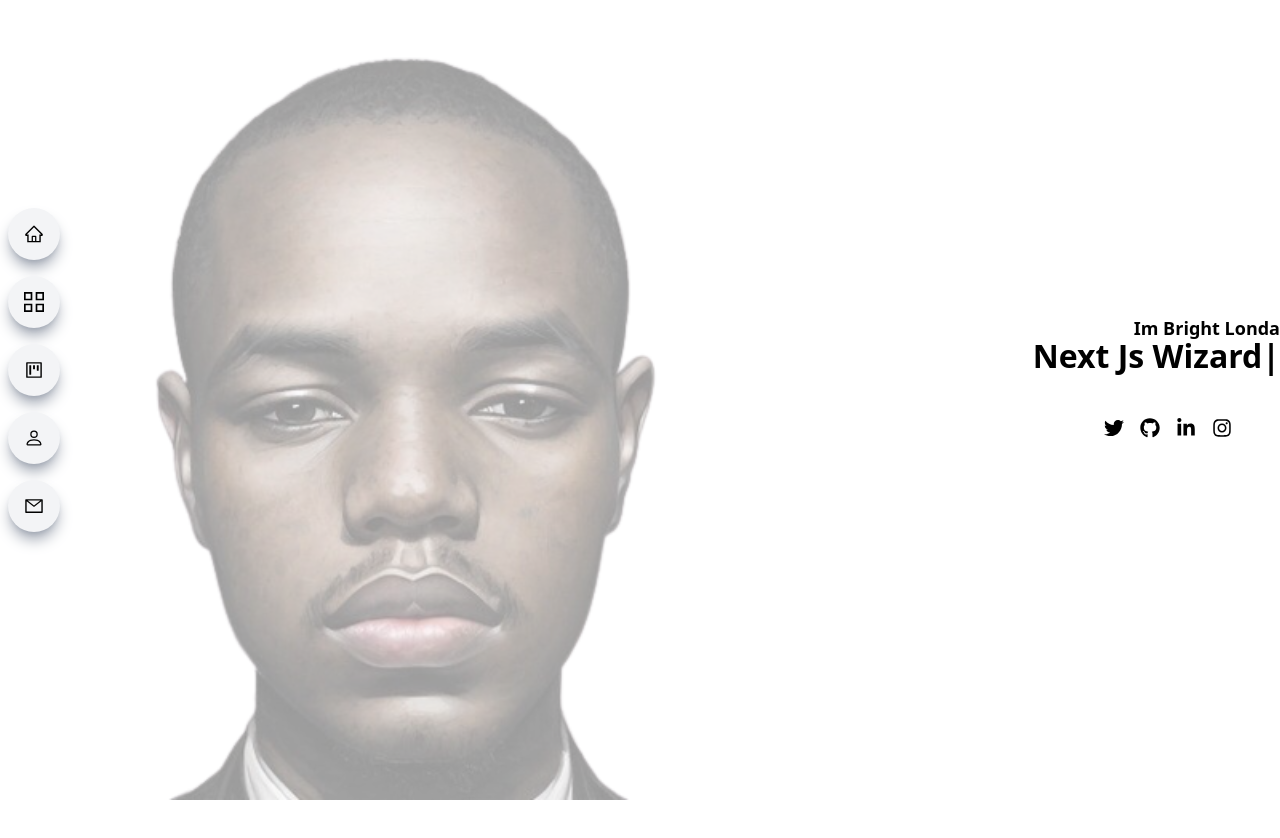
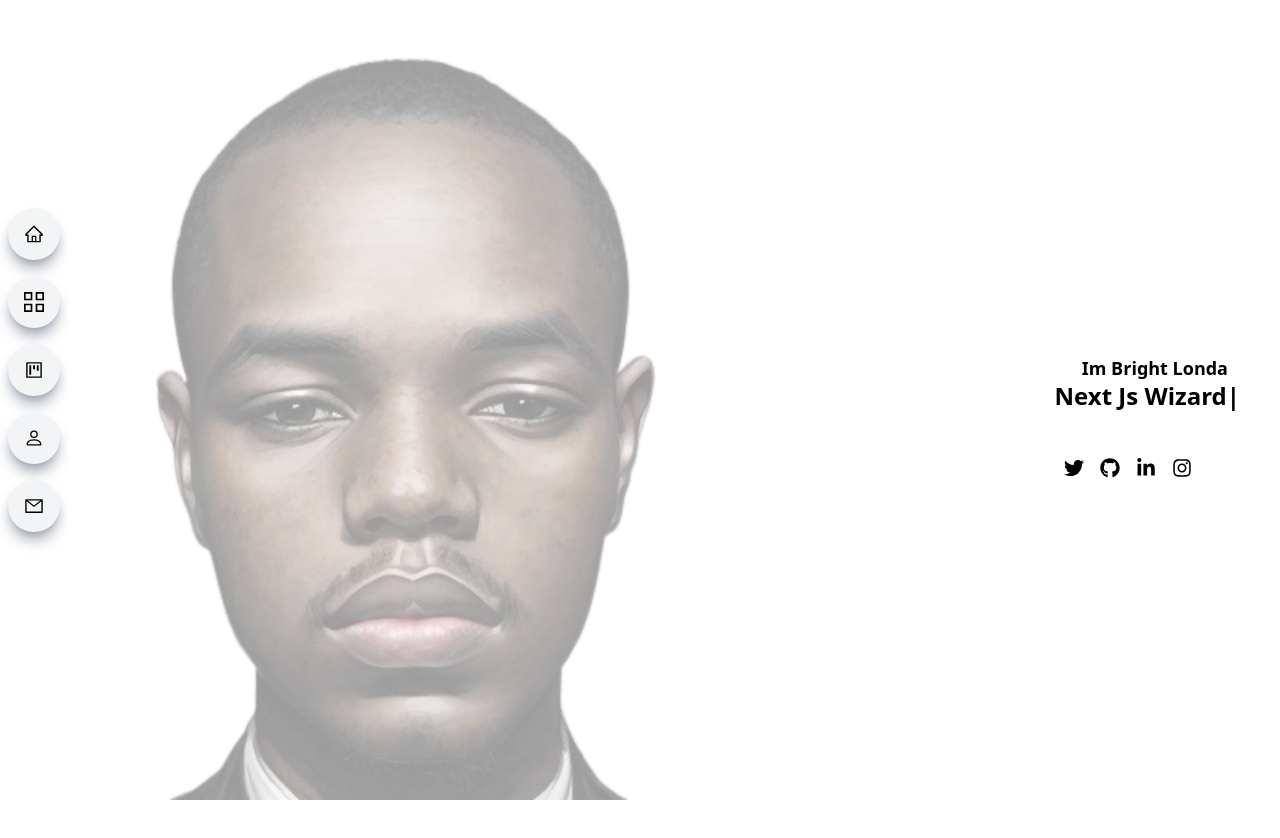
Before and after one commit to cozyCodr/deploy_portfolio, a React (Vite) app: page / in a window 1280 px wide. Before the commit the page ends 800 px from the top, so only its background shows below. Built offline with nearby package versions, Linux system fonts and the light colour scheme.

Commit message:
fixed image positioning

```diff
--- a/src/components/Main.jsx
+++ b/src/components/Main.jsx
@@ -5,13 +5,13 @@ import {FaTwitter, FaGithub, FaInstagram, FaLinkedinIn} from "react-icons/fa"
 const Main = () => {
   return (
     <div id="main"className=''>
-        <div className="md:h-screen md:mx-auto flex justify-start sm:absolute relative md:left-0 -left-[250px]">
+        <div className="md:h-screen md:mx-auto flex justify-start sm:absolute relative md:left-0 -left-[200px]">
             <img className="md:h-screen" md:mx-auto src="/bg.png" />
         </div>
 
         <div className="w-full h-screen absolute top-0 left-0 bg-white/60">
-            <div className='flex flex-col justify-center items-end h-screen'>
-                <h1 className="text-lg font-black">Im Bright Londa</h1>
+            <div className='flex flex-col justify-center items-end h-screen m-10'>
+                <h1 className="text-lg font-black mr-3">Im Bright Londa</h1>
                 <h2 className='text-lg font-black'>
                     <TypeAnimation
                         sequence={[
@@ -25,7 +25,7 @@ const Main = () => {
                         wrapper="div"
                         cursor={true}
                         repeat={Infinity}
-                        style={{ fontSize: '2rem' }}
+                        style={{ fontSize: '1.5rem' }}
                     />
                 </h2>
                 <div className="flex m-10 h-[30%] md:h-auto items-end">
```
